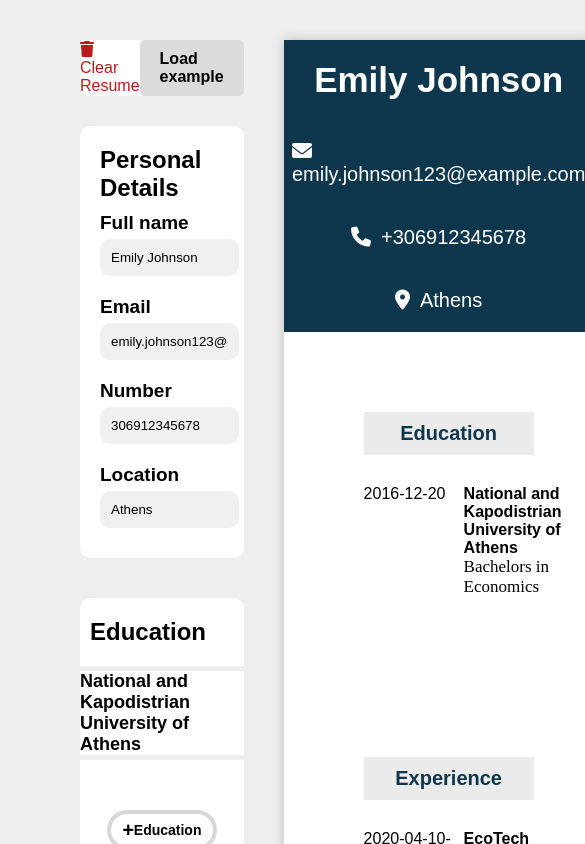
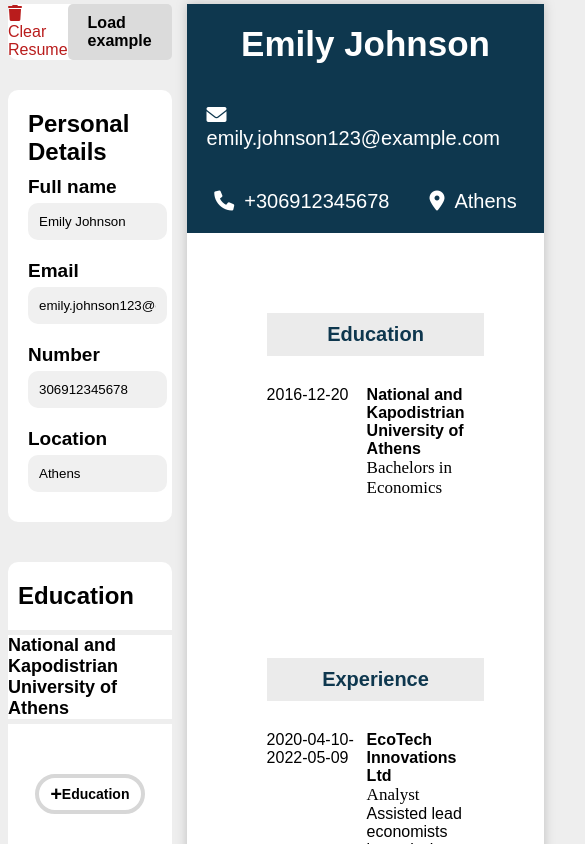
Before and after one commit to Apostolos98/CV-Builder, a React (Vite) app: page / in a window 390 px wide. Shown: the top 844 px of the page, 585 px wide, since content can reach past the window. Built offline with nearby package versions, Linux system fonts and the light colour scheme.

Commit message:
fixed zoomed in when on smartphone due to wrong flex sizing and added breakpoint for smaller paddings for smaller screens

```diff
--- a/src/components/Cv.jsx
+++ b/src/components/Cv.jsx
@@ -2,7 +2,8 @@ import '../styles/Cv.css'
 
 export default function Cv({educations, name, email, number, loc, experiences}) {
     return (
-    <div className='cv'>
+      <div className='col-2'>
+        <div className='cv'>
         <div className="cv-cont">
           <div className='cv-info'>
             <p className='first'>{name}</p>
@@ -47,5 +48,6 @@ export default function Cv({educations, name, email, number, loc, experiences})
           </div>
         </div>
       </div>
+      </div>
     )
 }
--- a/src/styles/App.css
+++ b/src/styles/App.css
@@ -12,7 +12,6 @@ div.cont {
     display: flex;
     margin-top: 40px;
     margin-bottom: 200px;
-    margin-left: 80px;
     margin-left: 80px;
 }
 
@@ -51,3 +50,12 @@ label {
     max-width: 500px;
     flex: 1 0;
 }
+
+@media (max-width:600px) {
+    div.cont {
+        display: flex;
+        margin-top: 4px;
+        margin-bottom: 200px;
+        margin-left: 8px;
+    }
+}
--- a/src/styles/Cv.css
+++ b/src/styles/Cv.css
@@ -3,6 +3,11 @@
     padding-right: 40px;
     padding-bottom: 40px;
     width: 100%;
+    flex: 1 1;
+}
+
+.col-2 {
+    display: flex;
     flex: 1 1;
 }
 
@@ -72,3 +77,11 @@
 .fa-solid {
     margin-right: 10px;
 }
+
+@media (max-width: 600px) {
+    .cv {
+        padding-left: 15px;
+        padding-right: 15px;
+        padding-bottom: 15px;
+    }
+}
```
